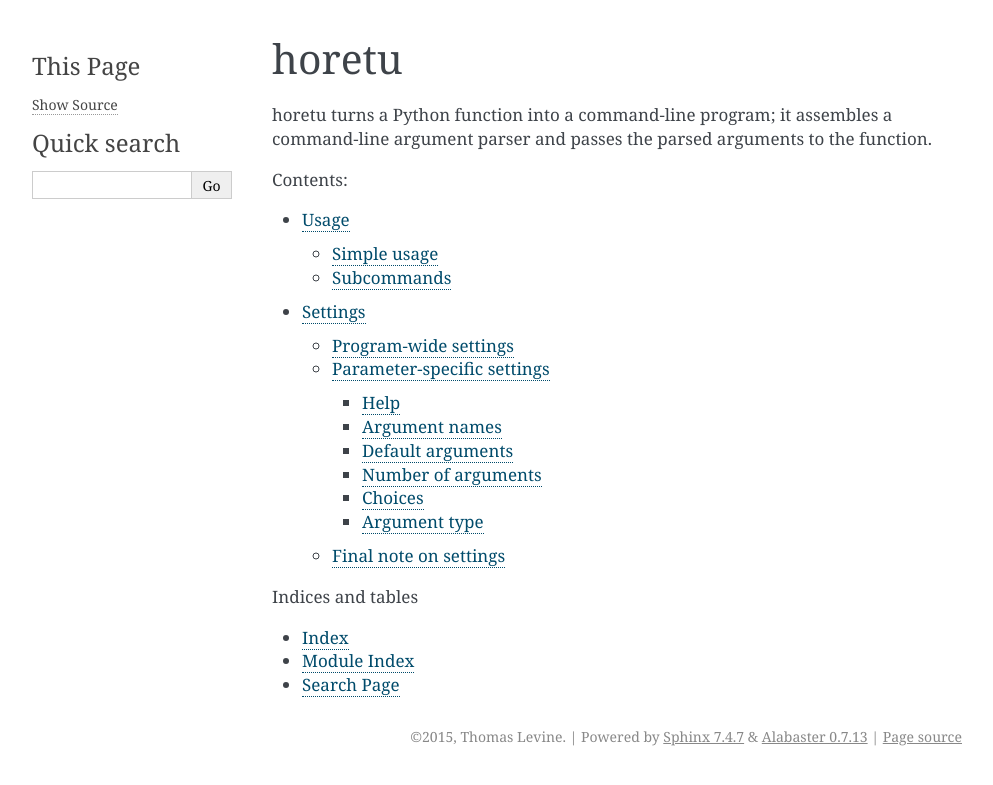
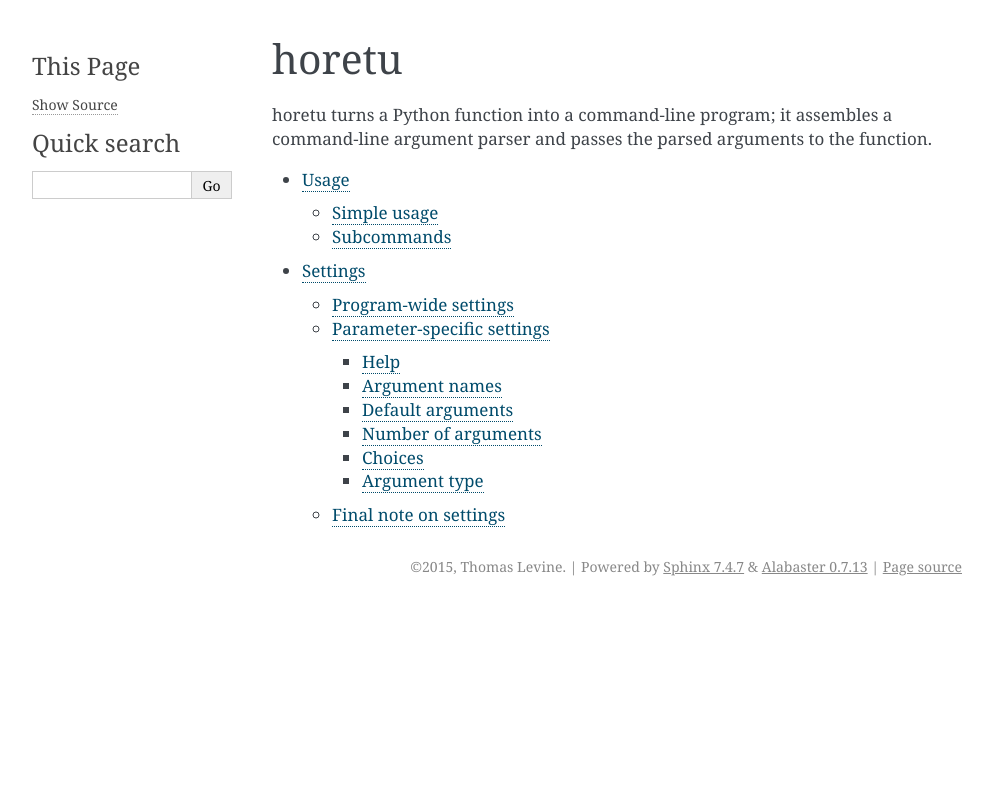
Before and after one commit to tlevine/horetu, a Sphinx documentation site: the page built from docs/index.rst, in a window 1280 px wide. Shown: the top 785 px of the page, without its empty margins (148-1141 px from the left). Built offline with Sphinx 7.4.7, drawn with Linux system fonts in a browser that asks for light colours.

Commit message:
simpler index

```diff
--- a/docs/index.rst
+++ b/docs/index.rst
@@ -7,16 +7,8 @@ horetu turns a Python function into a command-line program;
 it assembles a command-line argument parser and passes the parsed
 arguments to the function.
 
-Contents:
-
 .. toctree::
     :maxdepth: 3
 
     usage
     settings
-
-Indices and tables
-
-* :ref:`genindex`
-* :ref:`modindex`
-* :ref:`search`
```
